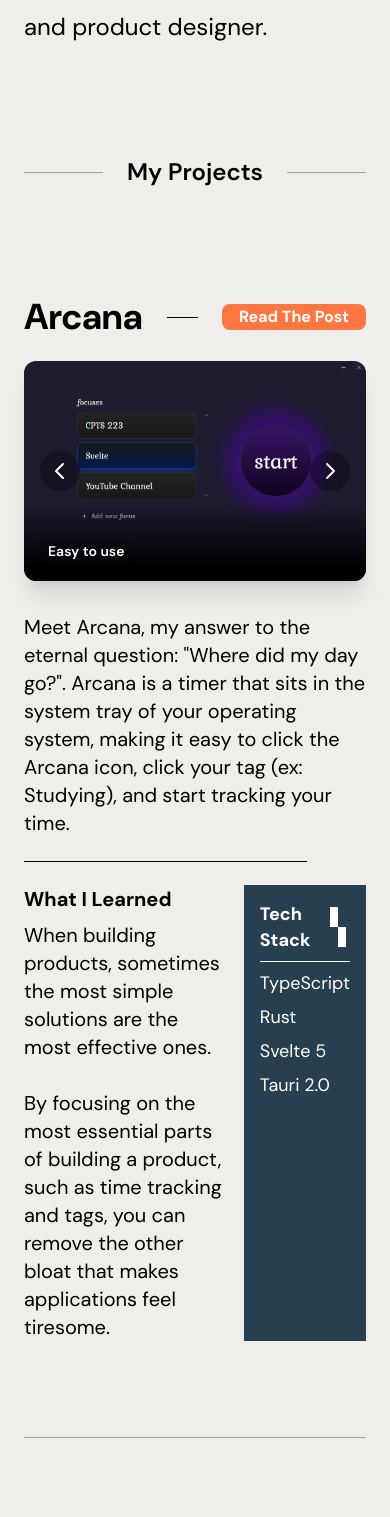
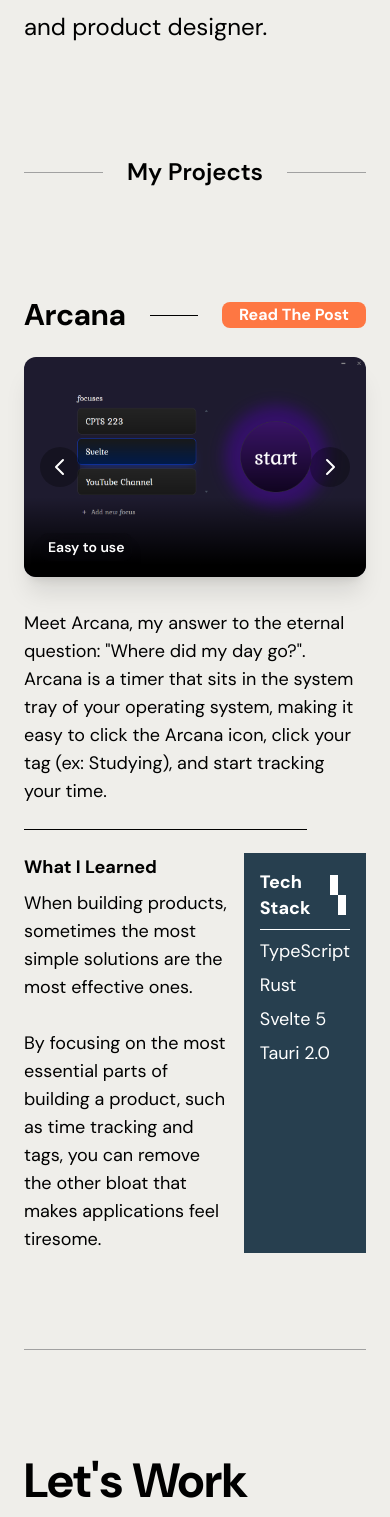
Before and after one commit to coopercodes/cooper-lappenbusch, a SvelteKit app: page / in a window 390 px wide. Shown: the part 673-2190 px from the top of the page. Built offline with nearby package versions, Linux system fonts and the light colour scheme.

Commit message:
changed body text to text-lg

```diff
--- a/src/routes/+page.svelte
+++ b/src/routes/+page.svelte
@@ -92,7 +92,7 @@
 
             <div class="flex flex-col w-full  md:w-[630px]">
                 <div class="flex items-center space-x-6">
-                    <p class="text-4xl font-bold">Arcana</p>
+                    <p class="text-3xl md:text-4xl font-bold">Arcana</p>
                     <div class="w-full bg-black h-[1px]"></div>
                     <button class="bg-[#FE7743] hover:bg-[#FE7743] hover:text-black border border-transparent hover:border-[#FE7743]  transition-all duration-200 cursor-pointer px-4 text-white rounded-[8px] font-bold text-nowrap">
                         Read The Post
@@ -141,7 +141,7 @@
                         </button>
                     </div>
                 </div>
-                <p class="text-xl mt-4 pr-0">
+                <p class="text-lg md:text-xl mt-4 pr-0">
                     Meet Arcana, my answer to the eternal question: "Where did
 my day go?". Arcana is a timer that sits in the system tray of
 your operating system, making it easy to click the Arcana icon,
@@ -156,10 +156,10 @@
 
                 <div class="flex space-x-4">
                     <div class="flex flex-col">
-                        <p class="text-xl font-bold pr-0">
+                        <p class="text-lg md:text-xl font-bold pr-0">
                         What I Learned
                         </p>
-                        <p class="text-xl mt-2 pr-0">
+                        <p class="text-lg md:text-xl mt-2 pr-0">
                             When building products, sometimes
                             the most simple solutions are the
                             most effective ones. <br/> <br/>
```
